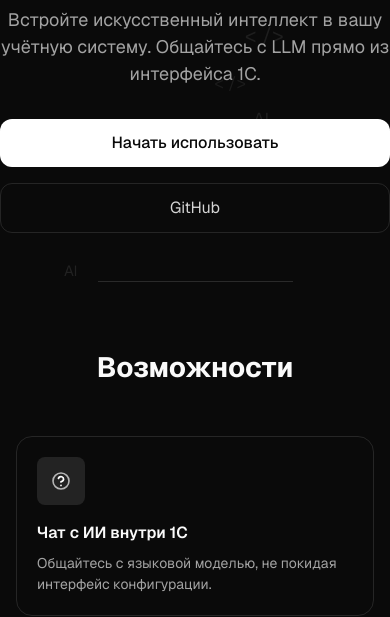
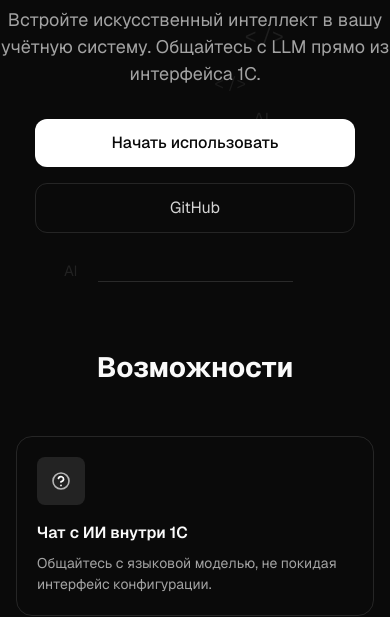
Before and after one commit to naebros/1c-assistant-site, a website: page index.html in a window 390 px wide. Shown: the part 252-869 px from the top of the page. Drawn offline with nearby package versions, Linux system fonts and the light colour scheme.

```diff
--- a/style.css
+++ b/style.css
@@ -244,10 +244,13 @@ button {
 
 .hero-actions {
   display: flex;
-  align-items: center;
+  flex-direction: column;
+  align-items: stretch;
   justify-content: center;
   gap: 1rem;
-  flex-wrap: wrap;
+  width: 100%;
+  max-width: 20rem;
+  margin-inline: auto;
 }
 
 .btn-primary {
@@ -257,6 +260,7 @@ button {
   border: none;
   border-radius: var(--radius-md);
   font-weight: 500;
+  text-align: center;
   transition: background-color .15s ease;
 }
 
@@ -268,6 +272,7 @@ button {
   border-radius: var(--radius-md);
   color: #d4d4d4;
   text-decoration: none;
+  text-align: center;
   transition: background-color .15s ease;
 }
 
@@ -658,9 +663,6 @@ button {
 }
 
 @media (max-width: 480px) {
-  .hero-actions { flex-direction: column; width: 100%; }
-  .hero-actions .btn-primary,
-  .hero-actions .btn-outline { width: 100%; text-align: center; }
   .step { flex-direction: column; text-align: center; }
   .card { padding: 1.25rem; }
 }
```
